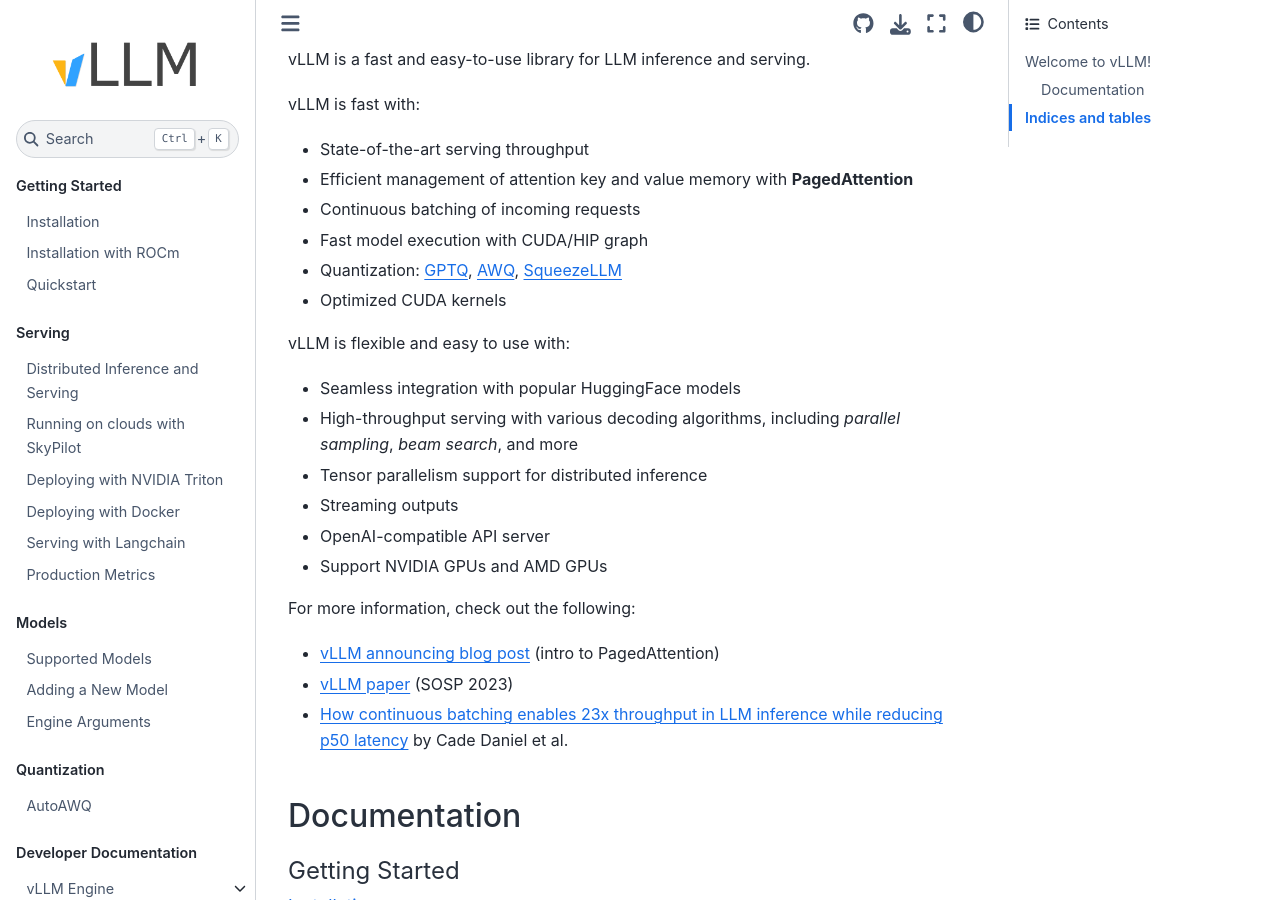
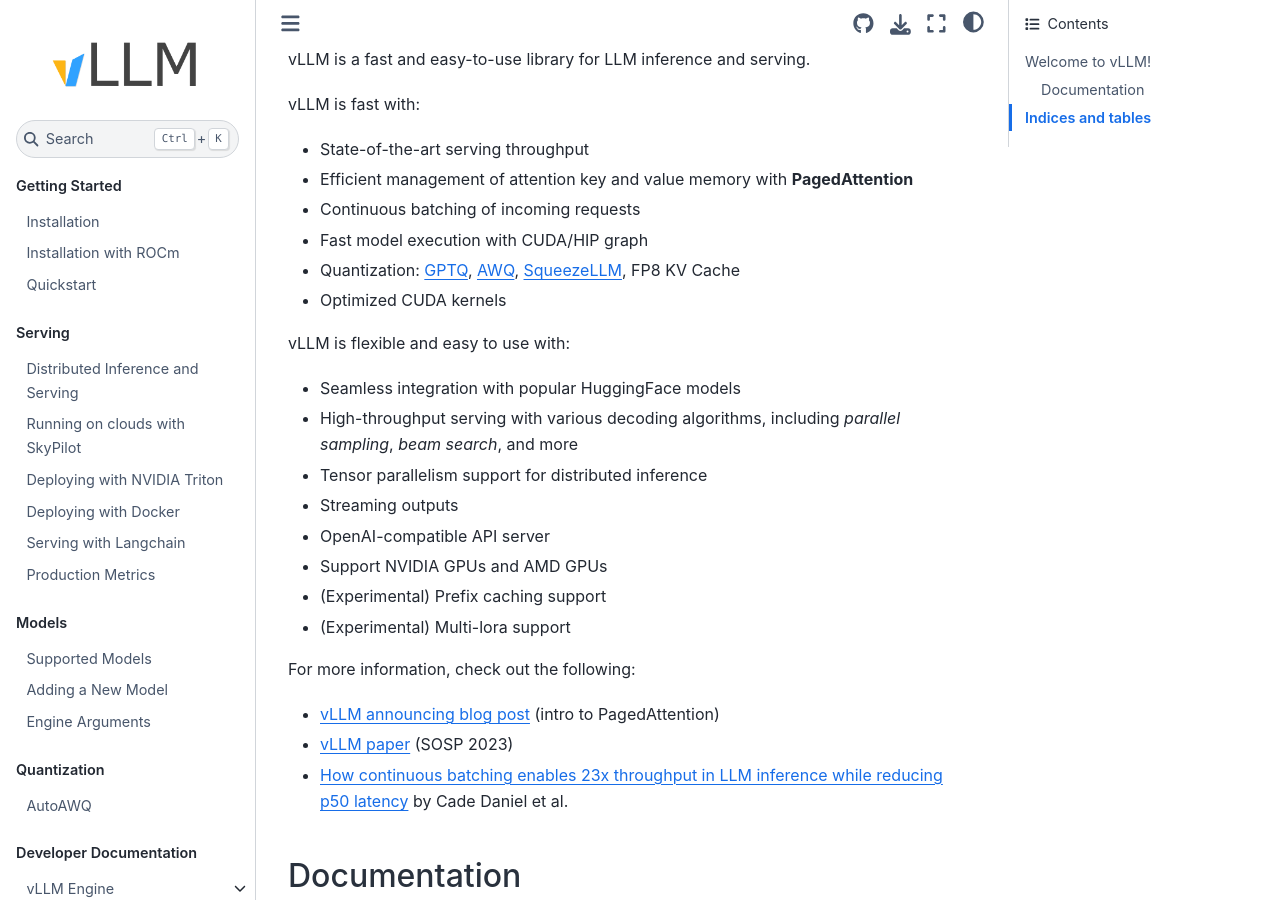
Before and after one commit to coolCatalyst/vllm, a Sphinx documentation site: the page built from docs/source/index.rst, in a window 1280 px wide and 900 px high, scrolled down 326 px. Built offline with Sphinx 7.4.7 and the Sphinx Book theme 1.1.4, drawn with Linux system fonts in a browser that asks for light colours.

```diff
--- a/docs/source/index.rst
+++ b/docs/source/index.rst
@@ -31,7 +31,7 @@ vLLM is fast with:
 * Efficient management of attention key and value memory with **PagedAttention**
 * Continuous batching of incoming requests
 * Fast model execution with CUDA/HIP graph
-* Quantization: `GPTQ <https://arxiv.org/abs/2210.17323>`_, `AWQ <https://arxiv.org/abs/2306.00978>`_, `SqueezeLLM <https://arxiv.org/abs/2306.07629>`_
+* Quantization: `GPTQ <https://arxiv.org/abs/2210.17323>`_, `AWQ <https://arxiv.org/abs/2306.00978>`_, `SqueezeLLM <https://arxiv.org/abs/2306.07629>`_, FP8 KV Cache
 * Optimized CUDA kernels
 
 vLLM is flexible and easy to use with:
@@ -42,6 +42,8 @@ vLLM is flexible and easy to use with:
 * Streaming outputs
 * OpenAI-compatible API server
 * Support NVIDIA GPUs and AMD GPUs
+* (Experimental) Prefix caching support
+* (Experimental) Multi-lora support
 
 For more information, check out the following:
 
--- a/vllm/__init__.py
+++ b/vllm/__init__.py
@@ -8,7 +8,7 @@ from vllm.entrypoints.llm import LLM
 from vllm.outputs import CompletionOutput, RequestOutput
 from vllm.sampling_params import SamplingParams
 
-__version__ = "0.2.7"
+__version__ = "0.3.0"
 
 __all__ = [
     "LLM",
```
Also changed, not shown: README.md (+3 -1 lines).
